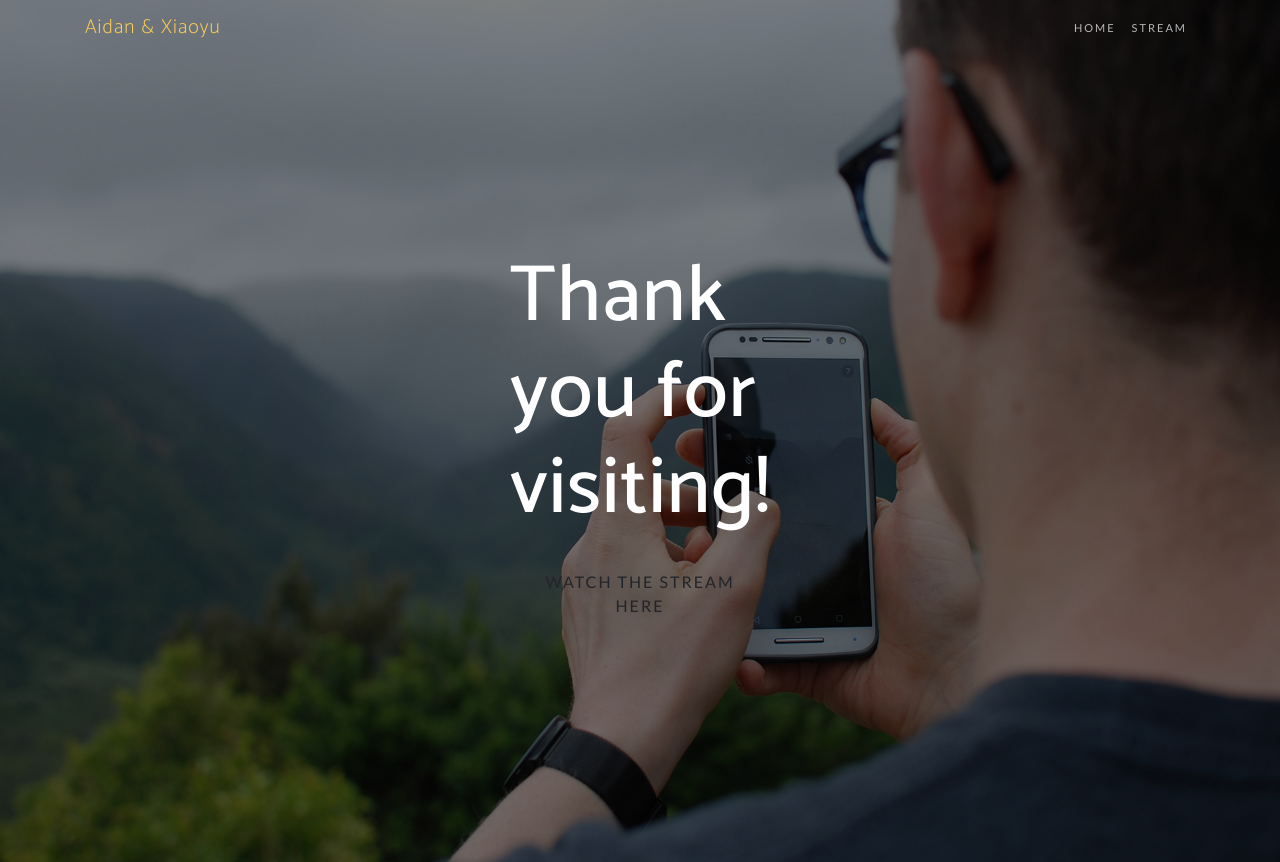
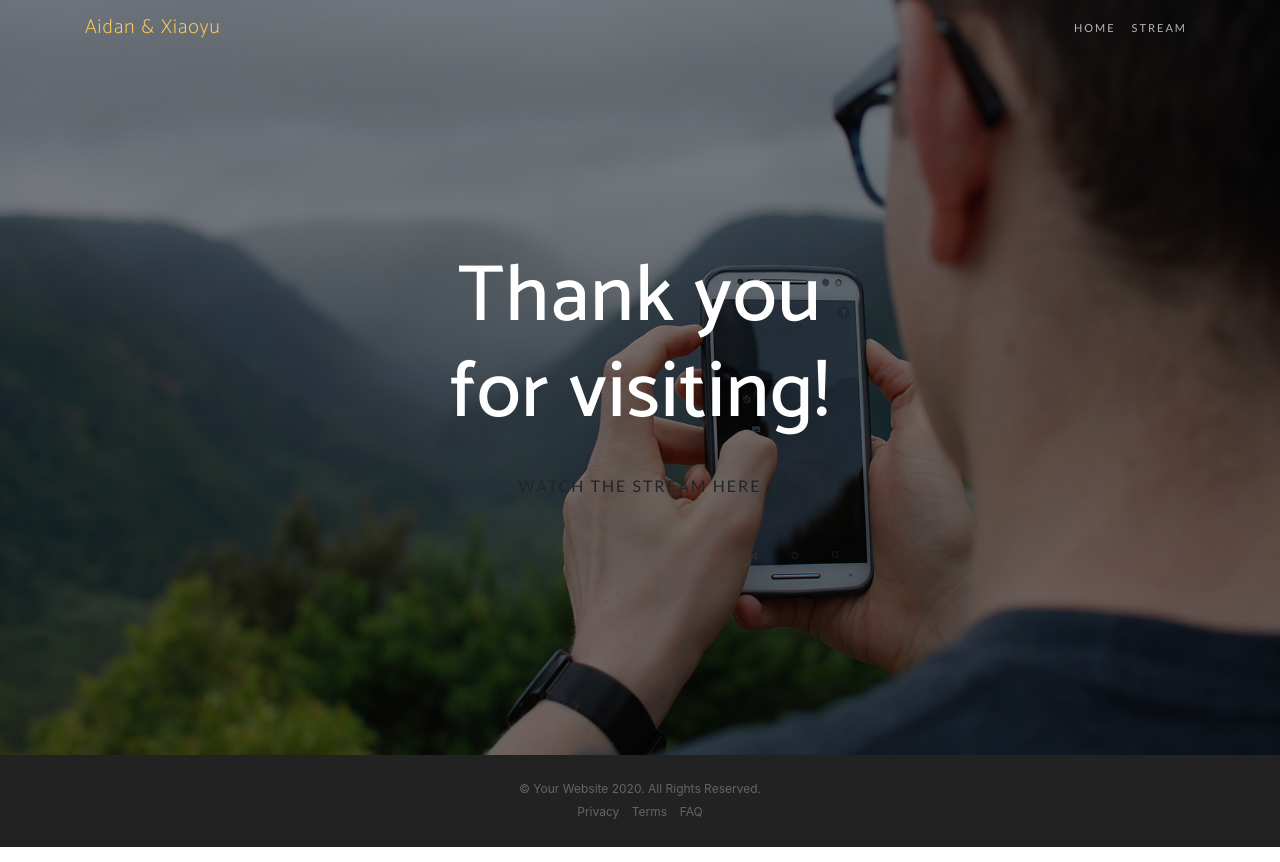
Before and after one commit to abxyz99/abxyz99.github.io, a website with bundled scripts: page index.html in a window 1280 px wide. Shown: the top 862 px of the page. Built offline with nearby package versions, Linux system fonts and the light colour scheme; a web font is replaced by a local one.

Commit message:
bg center text

```diff
--- a/css/custom.css
+++ b/css/custom.css
@@ -21,5 +21,8 @@ section.cta .cta-content h2 {
   max-width: 450px;
   margin-top: 0;
   margin-bottom: 25px;
+  margin-left: auto;
+  margin-right: auto;
   color: white;
+  text-align: center;
 }
--- a/index.html
+++ b/index.html
@@ -54,11 +54,14 @@
 
 
   <section class="cta">
-    <div class="cta-content col-lg-3 mx-auto">
-      <div class="container">
+    <div class="cta-content">
+      <div class="column">
+      <div class="text-center">
+
         <h2>Thank you for visiting!</h2>
         <a href='stream.html' class="btn btn-outline btn-xl js-scroll-trigger">Watch the Stream Here</a>
       </div>
+    </div>
     </div>
     <div class="overlay"></div>
   </section>
```
